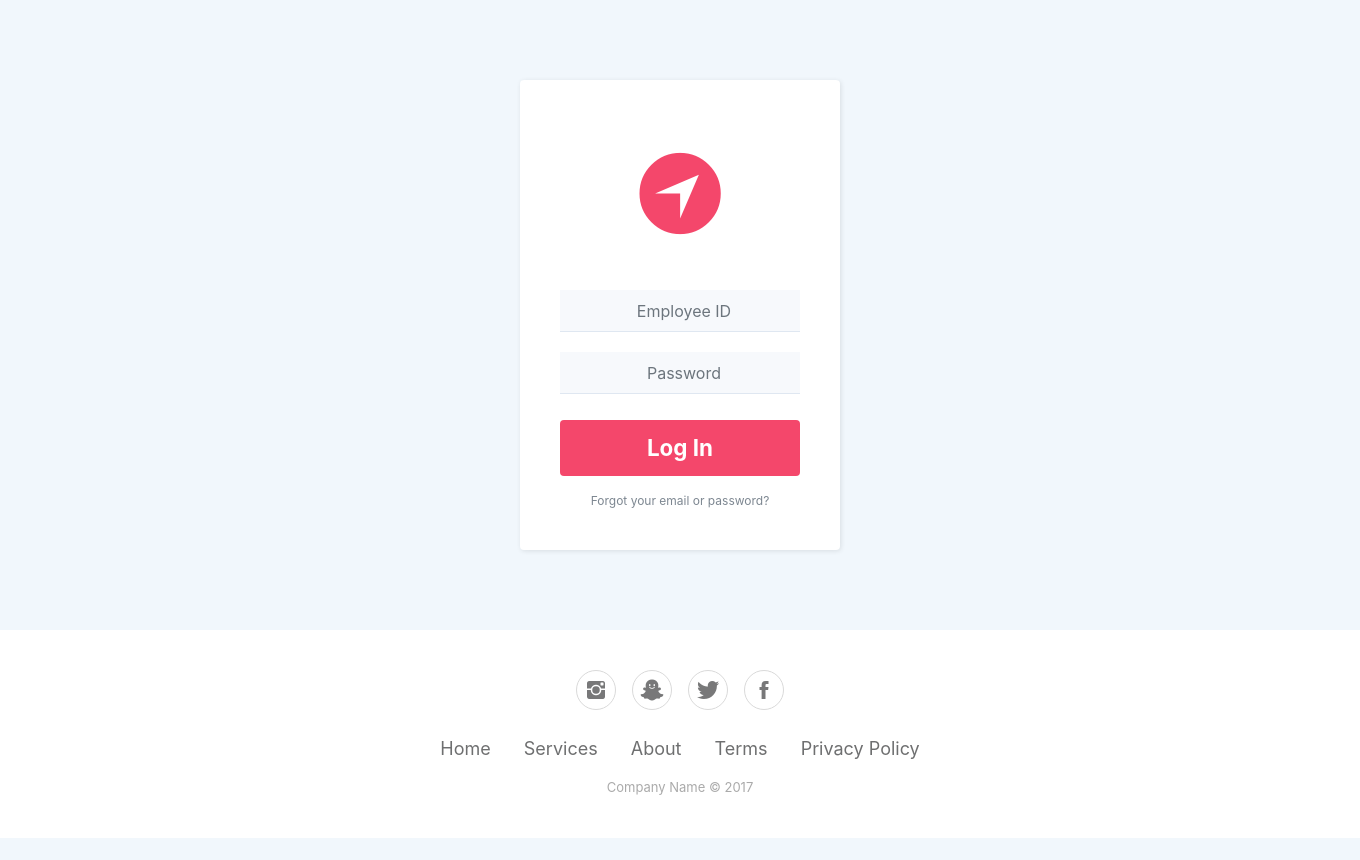
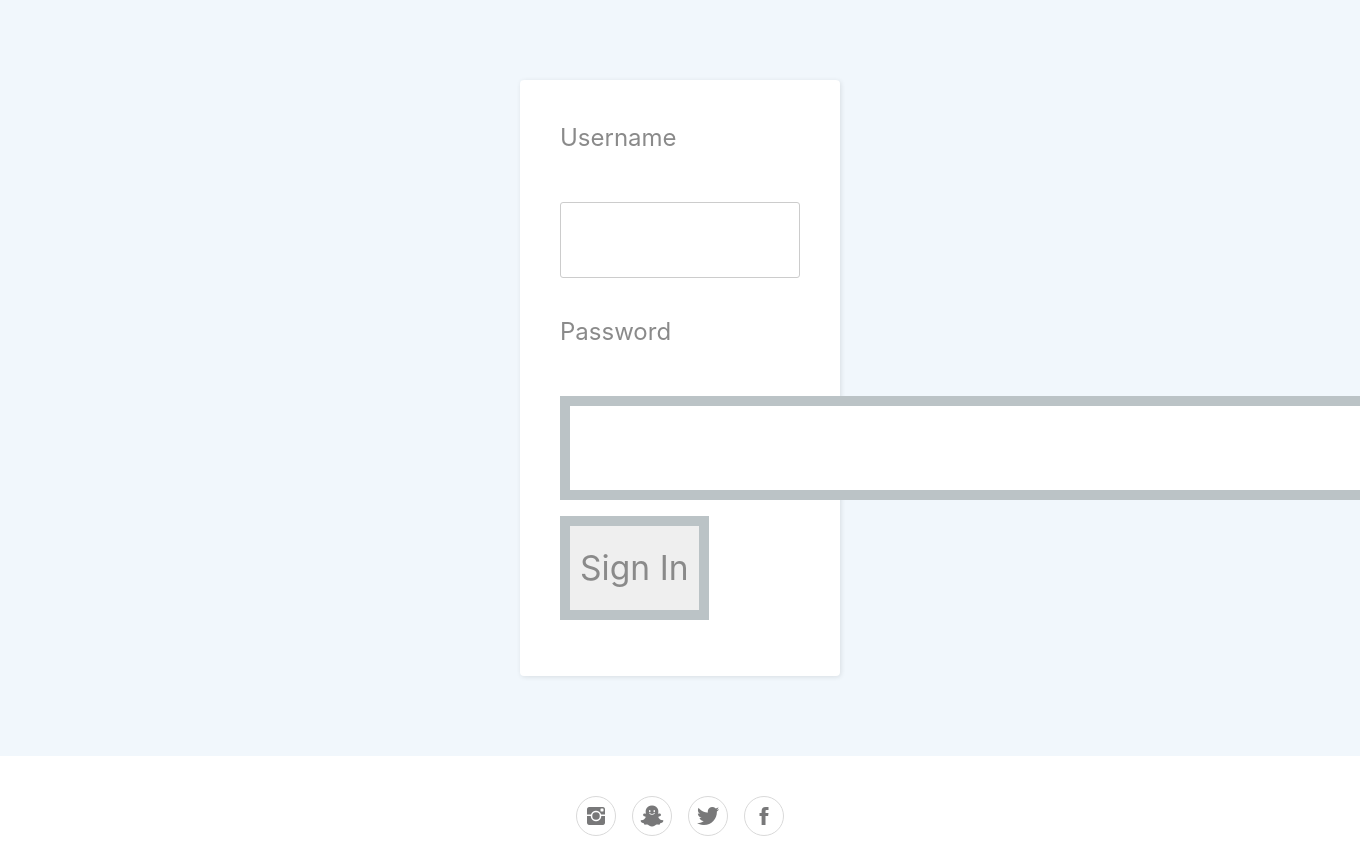
Before and after one commit to missylive/teashop, a Flask app: page /login in a window 1360 px wide; the page is wider, and only the part inside the window is pictured. Shown: the part 174-1034 px from the top of that part. Before the commit the page ends 1012 px from the top of that part, so only its background shows below. Run offline with Flask 2, Linux system fonts and the light colour scheme; some libraries are stand-ins or nearby versions; some web fonts are replaced.

Commit message:
Create login form

```diff
--- /dev/null
+++ b/app/forms.py
@@ -0,0 +1,8 @@
+from flask_wtf import FlaskForm
+from wtforms import StringField, PasswordField, BooleanField, SubmitField
+from wtforms.validators import DataRequired
+
+class LoginForm(FlaskForm):
+    username = StringField('Username', validators=[DataRequired()])
+    password = PasswordField('Password', validators=[DataRequired()])
+    submit = SubmitField('Sign In')
--- a/app/routes.py
+++ b/app/routes.py
@@ -1,5 +1,6 @@
 from flask import render_template
 from app import app
+from app.forms import LoginForm
 
 @app.route('/')
 @app.route('/index')
@@ -8,4 +9,5 @@ def index():
 
 @app.route('/login')
 def login():
-    return render_template('login.html', title='Login')
+    form = LoginForm()
+    return render_template('login.html', title='Login', form=form)
--- a/app/templates/login.html
+++ b/app/templates/login.html
@@ -3,10 +3,22 @@
 {% block content %}
 
 <div class="login-clean">
-        <form method="post">
-            <h2 class="sr-only">Login Form</h2>
-            <div class="illustration"><i class="icon ion-ios-navigate"></i></div><div class="form-group"><input class="form-control" type="text"  placeholder="Employee ID" /></div>
-            <div class="form-group"><input class="form-control" type="password" name="password" placeholder="Password"></div>
-            <div class="form-group"><button class="btn btn-primary btn-block" type="submit">Log In</button></div><a href="#" class="forgot">Forgot your email or password?</a></form>
-    </div>
+    <h2 class="sr-only">Log In</h2>
+    <form action="" method="post" novalidate>
+		{{ form.hidden_tag() }}
+	   <!-- <div class="illustration"><i class="icon ion-ios-navigate"></i></div><div class="form-group"><input class="form-control" type="text"  placeholder="Employee ID" /></div> -->
+	   <p>
+	   {{ form.username.label }}<br>
+	   {{ form.username(size=32) }}
+	   </p>
+
+	   <!--<div class="form-group"><input class="form-control" type="password" name="password" placeholder="Password"></div> -->
+	   <p>
+	   {{ form.password.label }} <br>
+	   {{ form.password(size=32) }}
+	   </p>
+	   <!-- <div class="form-group"><button class="btn btn-primary btn-block" type="submit">Log In</button></div><a href="#" class="forgot">Forgot your email or password?</a></form> -->
+	   <p>{{ form.submit() }}</p>
+	</form>
+</div>
 {% endblock %}
```
